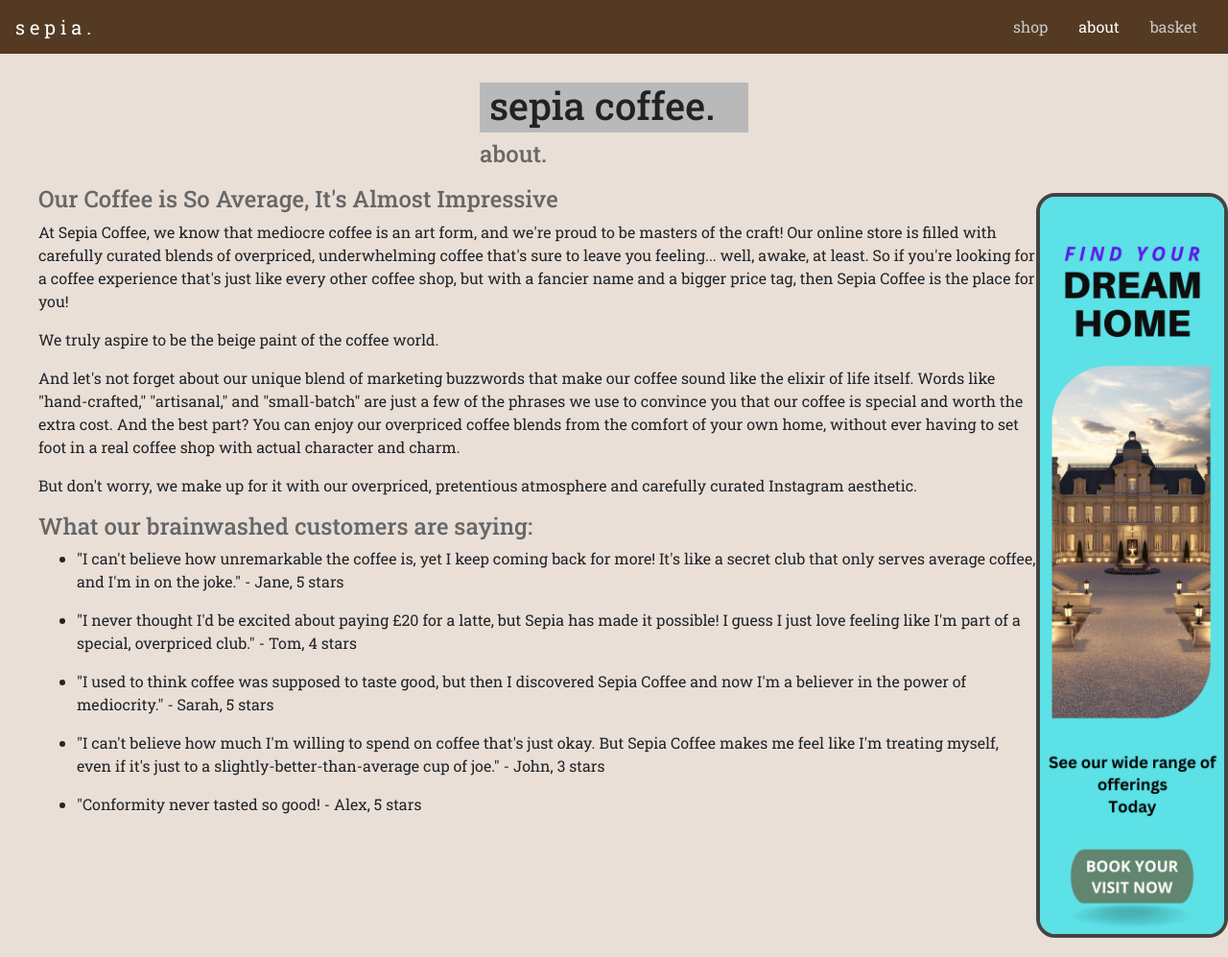
After one commit to sezrab/ecommerce-cw, a Flask app: page /about in a window 1280 px wide. The commit adds this page. Shown: the whole page at 96% size. Run offline with Flask 3, Linux system fonts and the light colour scheme; some libraries are stand-ins or nearby versions.

Commit message:
Basket Working

```diff
--- a/shop.py
+++ b/shop.py
@@ -1,16 +1,14 @@
-from flask import Flask, render_template, request
+from flask import Flask, redirect, render_template, request, session, url_for
 # flask bootstrap
 from flask_bootstrap import Bootstrap
 # flaskwtf form
 from flask_wtf import FlaskForm as Form
 from wtforms import StringField, SubmitField
 from wtforms.validators import Length, DataRequired
-
-
-# get sql alchemy from flask
 from flask_sqlalchemy import SQLAlchemy
 
 app = Flask(__name__)
+app.config['SECRET_KEY'] = ['C1B6-1F3C-4F1A-8F9C']
 app.config['SQLALCHEMY_DATABASE_URI'] = 'sqlite:///shopdb.sqlite3'
 bootstrap = Bootstrap(app)
 db = SQLAlchemy(app)
@@ -36,13 +34,63 @@ class Item(db.Model):
 
 @app.route('/', methods=['GET'])
 def index():
-    return render_template('index.html', items=Item.query.all())
+    return render_template('index.html', items=Item.query.all(), basket_count=len(session.get('basket', [])))
 
 
-@app.route('/view', methods=['GET'])
+@app.route('/basket', methods=['GET'])
+def basket():
+    item_ids = session.get('basket', [])
+    # items = Item.query.filter(Item.id.in_(item_ids)).all()
+    items = {}
+    for id in item_ids:
+        itm = Item.query.get(id)
+        if itm not in items:
+            items[itm] = 1
+        else:
+            items[itm] = items[itm] + 1
+    total = 0
+    for item in items:
+        count = items[item]
+        total += item.price * count
+    return render_template('basket.html', items=items, basket_count=len(session.get('basket', [])), total=total)
+
+
+@ app.route('/add', methods=['POST'])
+def add():
+    # add to basket
+    if 'basket' not in session:
+        session['basket'] = []
+    itmid = request.form.get('id')
+    print(itmid)
+    session['basket'] = session['basket'] + [itmid]
+    print(session['basket'])
+    return redirect(url_for('index'))
+
+
+@app.route('/remove', methods=['POST'])
+def remove():
+    # remove from basket
+    if 'basket' not in session:
+        session['basket'] = []
+    itmid = request.form.get('id')
+
+    # REMOVE FIRST OCCURENCE ONLY OF ITMID FROM BASKET
+    basket = session['basket']
+    idx = basket.index(itmid)
+    basket.pop(idx)
+    session['basket'] = basket
+    return redirect(url_for('basket'))
+
+
+@ app.route('/about', methods=['GET'])
+def about():
+    return render_template('about.html', basket_count=len(session.get('basket', [])))
+
+
+@ app.route('/view', methods=['GET'])
 def view():
     itemid = request.args.get('id')
-    return render_template('product.html', item=Item.query.get(itemid))
+    return render_template('product.html', item=Item.query.get(itemid), basket_count=len(session.get('basket', [])))
 
 
 if __name__ == '__main__':
--- a/static/styles/style.css
+++ b/static/styles/style.css
@@ -1,8 +1,8 @@
 body {
   margin: 40px;
   /* font family roboto slab */
-    font-family: 'Roboto Slab', serif !important;
-    background-color: #EADFD7 !important;
+  font-family: "Roboto Slab", serif !important;
+  background-color: #eadfd7 !important;
 }
 
 h1 {
@@ -59,7 +59,6 @@ h5 {
   color: #c9c9c9 !important;
 }
 
-
 .itm {
   /* visible border */
   border: 4px solid #444;
@@ -77,13 +76,14 @@ h5 {
   margin-bottom: 20px;
 }
 
-
 .itm img {
   width: 100%;
 }
 
 .listing {
   width: 100%;
+  max-width: 1000px;
+  margin: auto;
   padding: 0 40 0 40;
 }
 
@@ -95,9 +95,13 @@ h5 {
   float: right;
 }
 
-
 .listing img {
   width: 100%;
+  max-width: 500px;
+  /* center in flex */
+  margin: auto;
+  display: block;
+  margin-bottom: 20px;
 }
 
 img {
@@ -126,16 +130,49 @@ img {
   border-radius: 20px !important;
 }
 
-.itm-view {
+.basket {
+  background-color: transparent !important;
+  /* 100px left and right margin. Centered. 100% width */
+  border-radius: 20px !important;
+  margin: auto;
+  max-width: 1000px;
+}
+
+.about {
+  max-width: 1300px;
+  margin: auto;
+  padding: 0 40 0 40;
+}
+
+.table {
+  width: 100%;
+}
+
+.table td,
+.table th {
+  vertical-align: text-bottom !important;
+  border-color: transparent !important;
+}
+
+button.itm-view {
   background-color: #876445 !important;
   width: 100% !important;
+  padding: auto;
 }
 
 .itm-add {
   background-color: rgb(61, 108, 236) !important;
 }
 
-.itm-btns .itm-view {
+.itm-remove {
+  background-color: rgb(189, 42, 46) !important;
+}
+
+.itm-checkout {
+  background-color: rgb(61, 108, 236) !important;
+}
+
+.itm-btns > .itm-view {
   margin-right: 10px;
   width: 100%;
   /* display: flex; */
@@ -143,11 +180,8 @@ img {
 }
 
 .itm-btns {
-    /* align with the bottom of the box */
   width: 100%;
   display: flex;
-    /* display: flex; */
-    /* justify-content: space-between; */
 }
 
 .row {
@@ -162,3 +196,14 @@ img {
   font-size: 14pt;
   text-align: right;
 }
+
+.banner {
+  float: right;
+  width: 200px;
+}
+
+.banner img {
+  max-width: 100%;
+  margin-top: 125px;
+  height: auto;
+}
--- /dev/null
+++ b/templates/about.html
@@ -0,0 +1,67 @@
+{% extends 'base.html' %} {% block title %}Home{% endblock %} {% block about_nav
+%}selected{% endblock %} {% block content %}
+<!-- horizontally centered text bootstrap -->
+<div class="center-div-h">
+  <h1>sepia coffee.</h1>
+  <h4>about.</h4>
+</div>
+<div class="about">
+  <h4>Our Coffee is So Average, It's Almost Impressive</h4>
+  <p>
+    At Sepia Coffee, we know that mediocre coffee is an art form, and we're
+    proud to be masters of the craft! Our online store is filled with carefully
+    curated blends of overpriced, underwhelming coffee that's sure to leave you
+    feeling... well, awake, at least. So if you're looking for a coffee
+    experience that's just like every other coffee shop, but with a fancier name
+    and a bigger price tag, then Sepia Coffee is the place for you!
+  </p>
+  <p>We truly aspire to be the beige paint of the coffee world.</p>
+  <p>
+    And let's not forget about our unique blend of marketing buzzwords that make
+    our coffee sound like the elixir of life itself. Words like "hand-crafted,"
+    "artisanal," and "small-batch" are just a few of the phrases we use to
+    convince you that our coffee is special and worth the extra cost. And the
+    best part? You can enjoy our overpriced coffee blends from the comfort of
+    your own home, without ever having to set foot in a real coffee shop with
+    actual character and charm.
+  </p>
+  <p>
+    But don't worry, we make up for it with our overpriced, pretentious
+    atmosphere and carefully curated Instagram aesthetic.
+  </p>
+  <h4>What our brainwashed customers are saying:</h4>
+  <ul>
+    <li>
+      <p>
+        "I can't believe how unremarkable the coffee is, yet I keep coming back
+        for more! It's like a secret club that only serves average coffee, and
+        I'm in on the joke." - Jane, 5 stars
+      </p>
+    </li>
+    <li>
+      <p>
+        "I never thought I'd be excited about paying £20 for a latte, but Sepia
+        has made it possible! I guess I just love feeling like I'm part of a
+        special, overpriced club." - Tom, 4 stars
+      </p>
+    </li>
+    <li>
+      <p>
+        "I used to think coffee was supposed to taste good, but then I
+        discovered Sepia Coffee and now I'm a believer in the power of
+        mediocrity." - Sarah, 5 stars
+      </p>
+    </li>
+    <li>
+      <p>
+        "I can't believe how much I'm willing to spend on coffee that's just
+        okay. But Sepia Coffee makes me feel like I'm treating myself, even if
+        it's just to a slightly-better-than-average cup of joe." - John, 3 stars
+      </p>
+    </li>
+    <li>
+      <p>"Conformity never tasted so good! - Alex, 5 stars</p>
+    </li>
+  </ul>
+</div>
+{% endblock %}
--- /dev/null
+++ b/templates/base.html
@@ -0,0 +1,54 @@
+<html lang="en">
+  <head>
+    {% block head %}
+    <meta charset="UTF-8" />
+    <meta http-equiv="X-UA-Compatible" content="IE=edge" />
+    <title>{% block title %}Home{% endblock %} - Sepia Coffee</title>
+
+    <!-- add google fonts roboto slab -->
+    <link
+      href="https://fonts.googleapis.com/css2?family=Roboto+Slab:wght@300;400;500;600;700;800;900&display=swap"
+      rel="stylesheet"
+    />
+    <!-- add style.css -->
+    <link
+      rel="stylesheet"
+      type="text/css"
+      href="{{ url_for('static',filename='styles/style.css') }}"
+    />
+    <!-- bootstrap -->
+    <link
+      rel="stylesheet"
+      href="https://stackpath.bootstrapcdn.com/bootstrap/4.5.2/css/bootstrap.min.css"
+    />
+    {% endblock %}
+  </head>
+
+  <body>
+    <!-- nav bar brown -->
+    <nav class="navbar navbar-dark">
+      <a class="navbar-brand" href="{{ url_for('index') }}">s e p i a .</a>
+      <!-- inline list of links: home, about, basket using bootstrap css -->
+      <ul class="nav">
+        <li class="nav-item {% block shop_nav %}{% endblock %}">
+          <a class="nav-link" href="{{ url_for('index') }}">shop</a>
+        </li>
+        <li class="nav-item {% block about_nav %}{% endblock %}">
+          <a class="nav-link" href="{{ url_for('about') }}">about</a>
+        </li>
+        <li class="nav-item {% block basket_nav %}{% endblock %}">
+          <a class="nav-link" href="{{ url_for('basket') }}"
+            >basket{% if basket_count %} ({{ basket_count }}){% endif %}</a
+          >
+        </li>
+      </ul>
+    </nav>
+    <div class="banner">
+      <img
+        src="{{ url_for('static', filename='images/house_banner.png') }}"
+        alt="Sepia Coffee Banner"
+      />
+    </div>
+    {% block content %} {% endblock %}
+  </body>
+</html>
```
Also changed, not shown: templates/basket.html (added, +42 -0 lines), templates/index.html (+17 -35 lines), templates/product.html (+9 -35 lines), static/images/house_banner.png (added). Lines whose indentation alone changed are shown as unchanged.
